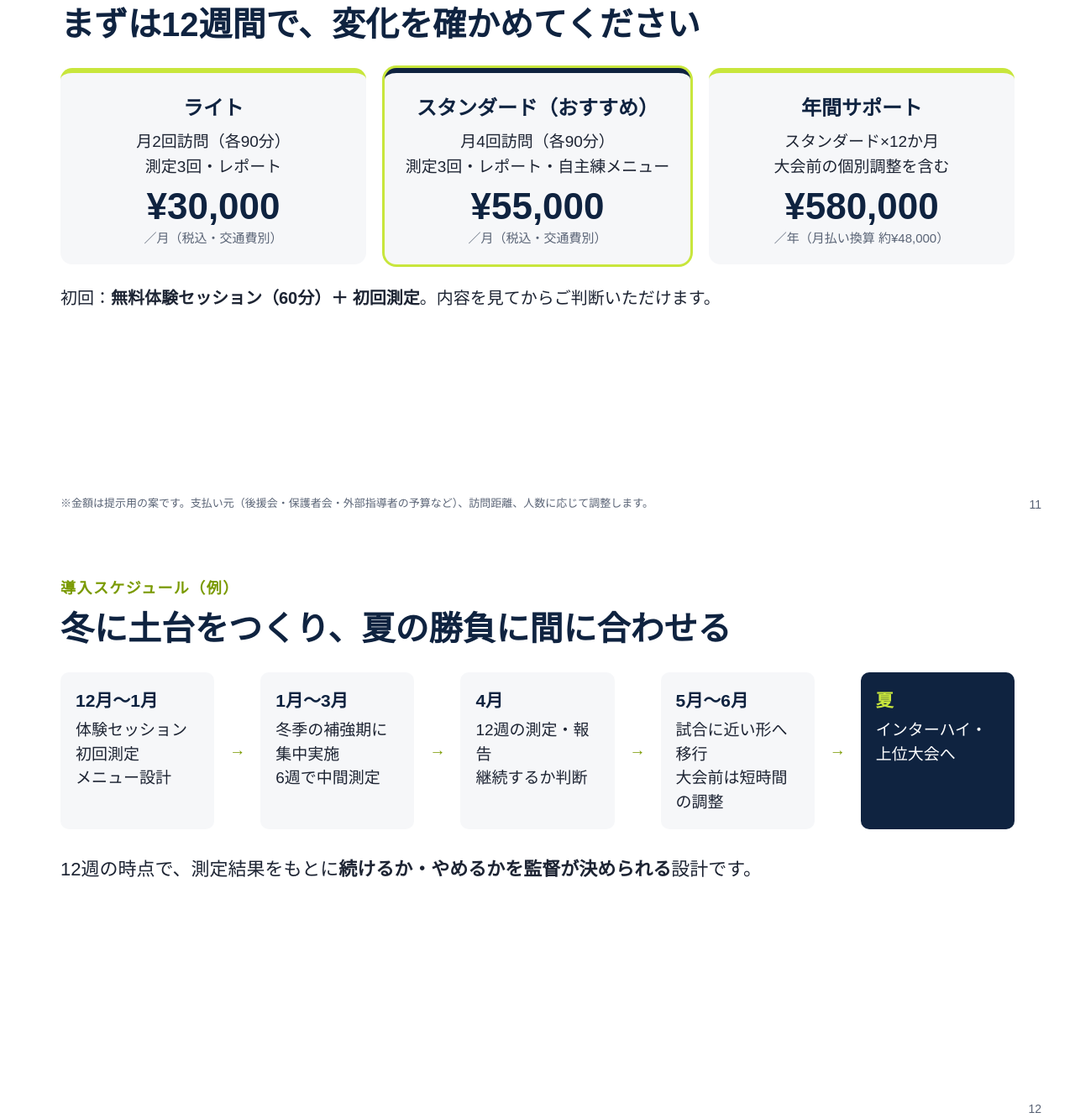
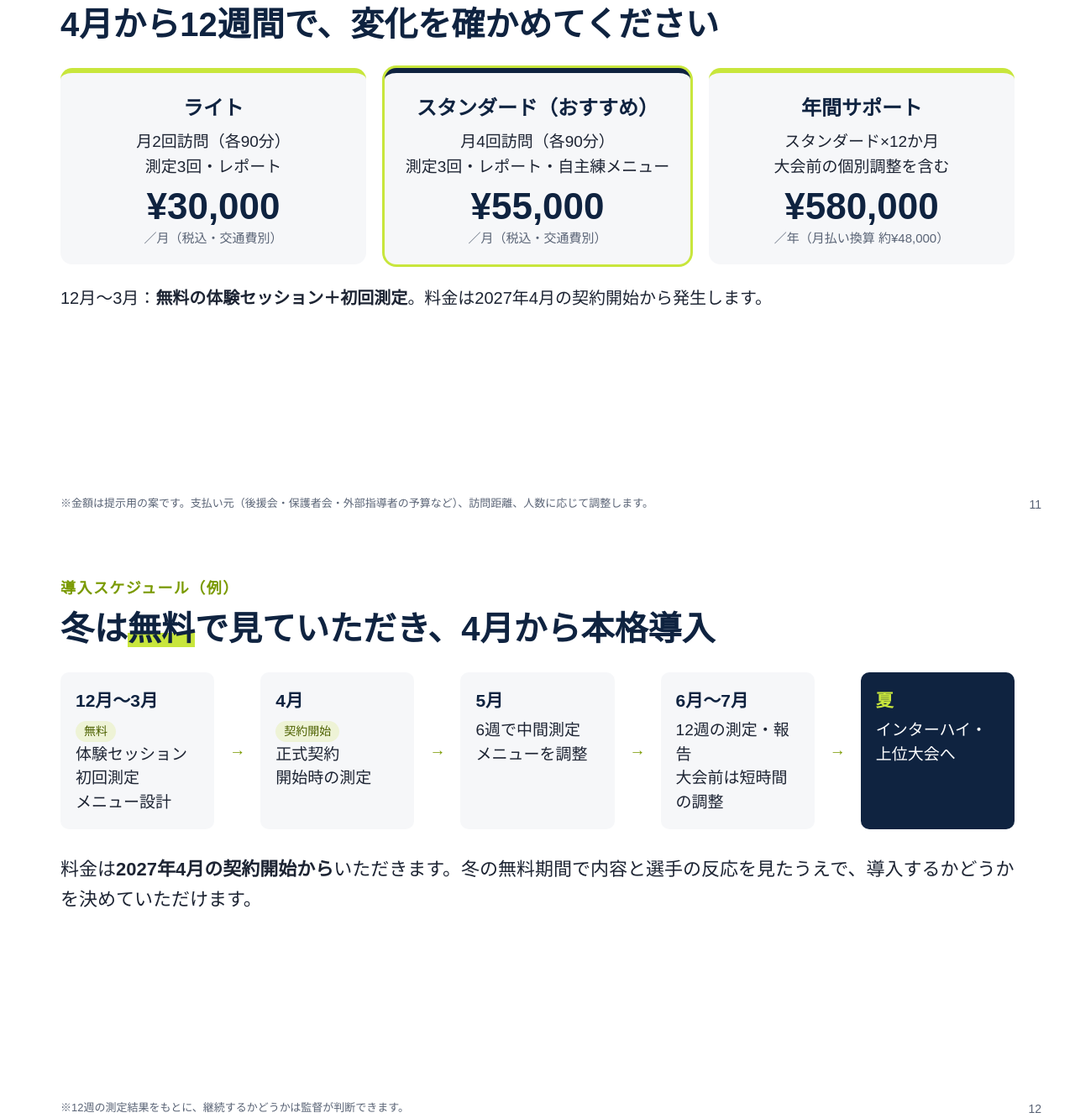
Before and after one commit to margiela14th-sudo/my-ai-project, a plain HTML site: page 09_トレーナー営業/提案資料_ソフトテニス.html in a window 1280 px wide. Shown: the part 7289-8621 px from the top of the page at 84% size. Drawn offline with Linux system fonts and the light colour scheme.

Commit message:
提案資料：冬は無料期間、2027年4月から料金発生のスケジュールに修正
Co-Authored-By: Claude Opus 5.5 <noreply@anthropic.com>
Claude-Session: https://claude.ai/code/session_01KZQUyWgEdoAq4iUh946GRQ

```diff
--- a/09_トレーナー営業/提案資料_ソフトテニス.html
+++ b/09_トレーナー営業/提案資料_ソフトテニス.html
@@ -192,13 +192,13 @@ th{background:var(--navy);color:#fff;font-size:16px}
 <!-- 11 料金 -->
 <section class="s">
  <p class="k">導入プランと料金（案）</p>
- <h1>まずは12週間で、変化を確かめてください</h1>
+ <h1>4月から12週間で、変化を確かめてください</h1>
  <div class="g3">
   <div class="card price"><h3>ライト</h3><p>月2回訪問（各90分）<br>測定3回・レポート</p><div class="big">¥30,000</div><small>／月（税込・交通費別）</small></div>
   <div class="card price" style="border-top-color:var(--navy);box-shadow:0 0 0 3px var(--ball)"><h3>スタンダード（おすすめ）</h3><p>月4回訪問（各90分）<br>測定3回・レポート・自主練メニュー</p><div class="big">¥55,000</div><small>／月（税込・交通費別）</small></div>
   <div class="card price"><h3>年間サポート</h3><p>スタンダード×12か月<br>大会前の個別調整を含む</p><div class="big">¥580,000</div><small>／年（月払い換算 約¥48,000）</small></div>
  </div>
- <p style="margin-top:24px;font-size:20px">初回：<b>無料体験セッション（60分）＋ 初回測定</b>。内容を見てからご判断いただけます。</p>
+ <p style="margin-top:24px;font-size:20px">12月〜3月：<b>無料の体験セッション＋初回測定</b>。料金は2027年4月の契約開始から発生します。</p>
  <p class="note">※金額は提示用の案です。支払い元（後援会・保護者会・外部指導者の予算など）、訪問距離、人数に応じて調整します。</p>
  <span class="n">11</span>
 </section>
@@ -206,15 +206,16 @@ th{background:var(--navy);color:#fff;font-size:16px}
 <!-- 12 スケジュール -->
 <section class="s">
  <p class="k">導入スケジュール（例）</p>
- <h1>冬に土台をつくり、夏の勝負に間に合わせる</h1>
+ <h1>冬は<em>無料</em>で見ていただき、4月から本格導入</h1>
  <div class="flow">
-  <div><b>12月〜1月</b>体験セッション<br>初回測定<br>メニュー設計</div><div class="arr">→</div>
-  <div><b>1月〜3月</b>冬季の補強期に集中実施<br>6週で中間測定</div><div class="arr">→</div>
-  <div><b>4月</b>12週の測定・報告<br>継続するか判断</div><div class="arr">→</div>
-  <div><b>5月〜6月</b>試合に近い形へ移行<br>大会前は短時間の調整</div><div class="arr">→</div>
+  <div><b>12月〜3月</b><span class="tag">無料</span><br>体験セッション<br>初回測定<br>メニュー設計</div><div class="arr">→</div>
+  <div><b>4月</b><span class="tag">契約開始</span><br>正式契約<br>開始時の測定</div><div class="arr">→</div>
+  <div><b>5月</b>6週で中間測定<br>メニューを調整</div><div class="arr">→</div>
+  <div><b>6月〜7月</b>12週の測定・報告<br>大会前は短時間の調整</div><div class="arr">→</div>
   <div style="background:var(--navy);color:#fff"><b style="color:var(--ball)">夏</b>インターハイ・<br>上位大会へ</div>
  </div>
- <p style="margin-top:30px">12週の時点で、測定結果をもとに<b>続けるか・やめるかを監督が決められる</b>設計です。</p>
+ <p style="margin-top:30px">料金は<b>2027年4月の契約開始から</b>いただきます。冬の無料期間で内容と選手の反応を見たうえで、導入するかどうかを決めていただけます。</p>
+ <p class="note">※12週の測定結果をもとに、継続するかどうかは監督が判断できます。</p>
  <span class="n">12</span>
 </section>
 
```
Also changed, not shown: 1 other file.
